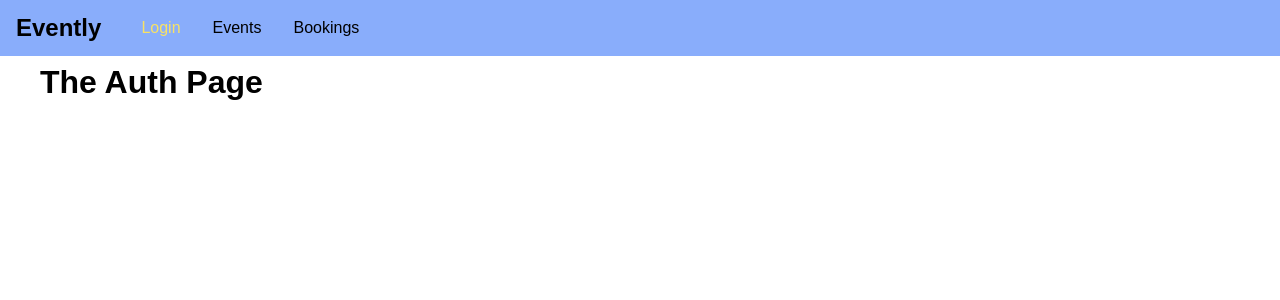
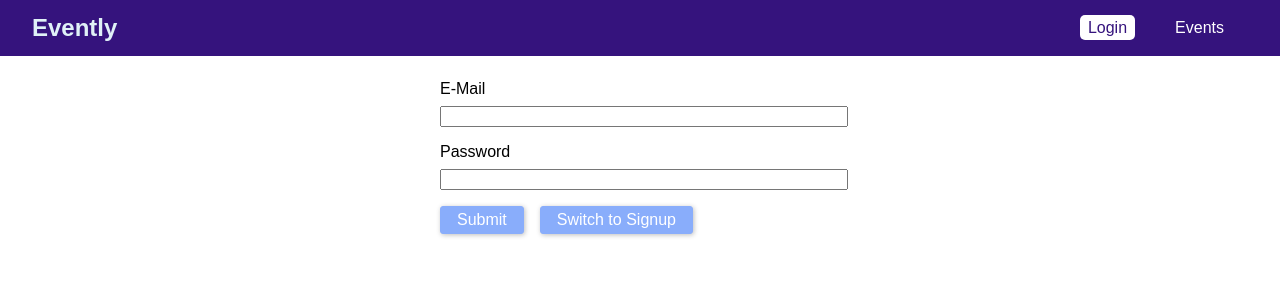
Before and after one commit to elian-cheng/booking-events-graphql, a React (Create React App) app in the folder frontend/: page /auth in a window 1280 px wide. Shown: the top 300 px of the page. Built offline with nearby package versions, Linux system fonts and the light colour scheme.

Commit message:
feat: add front-end authentication and context

```diff
--- a/frontend/src/App.js
+++ b/frontend/src/App.js
@@ -1,35 +1,76 @@
-import React from "react";
+import React, { useState } from "react";
 import { BrowserRouter, Routes, Route, Navigate } from "react-router-dom";
 
-import AuthPage from "./pages/Auth";
+import AuthPage from "./pages/AuthPage/AuthPage";
 import BookingsPage from "./pages/Bookings";
 import EventsPage from "./pages/Events";
 import Navigation from "./components/Navigation/Navigation";
+import AuthContext from "./context/authContext";
 
 function App() {
+  const [token, setToken] = useState(null);
+  const [userId, setUserId] = useState(null);
+
+  const login = (token, userId, tokenExpiration) => {
+    setToken(token);
+    setUserId(userId);
+  };
+
+  const logout = () => {
+    setToken(null);
+    setUserId(null);
+  };
+
   return (
     <BrowserRouter>
+      <AuthContext.Provider
+        value={{
+          token: token,
+          userId: userId,
+          login: login,
+          logout: logout
+        }}>
         <Navigation />
         <main className="main-content">
           <Routes>
+            {!token && (
               <Route
                 path="/"
                 element={<Navigate to="/auth" />}
               />
+            )}
+            {token && (
+              <Route
+                path="/"
+                element={<Navigate to="/events" />}
+              />
+            )}
+            {token && (
+              <Route
+                path="/auth"
+                element={<Navigate to="/events" />}
+              />
+            )}
+
+            {!token && (
               <Route
                 path="/auth"
                 element={<AuthPage />}
               />
+            )}
             <Route
               path="/events"
               element={<EventsPage />}
             />
+            {token && (
               <Route
                 path="/bookings"
                 element={<BookingsPage />}
               />
+            )}
           </Routes>
         </main>
+      </AuthContext.Provider>
     </BrowserRouter>
   );
 }
--- a/frontend/src/components/Navigation/Navigation.css
+++ b/frontend/src/components/Navigation/Navigation.css
@@ -4,15 +4,18 @@
   top: 0;
   width: 100%;
   height: 3.5rem;
-  background: #89adfb;
-  padding: 0 1rem;
+  background: #35137d;
+  padding: 0 2rem;
   display: flex;
   align-items: center;
+  justify-content: space-between;
+  box-sizing: border-box;
 }
 
 .main-navigation__logo h1 {
   margin: 0;
   font-size: 1.5rem;
+  color: #e0f1f7;
 }
 
 .main-navigation__items {
@@ -32,11 +35,14 @@
 
 .main-navigation__items a {
   text-decoration: none;
-  color: #000;
+  color: white;
+  padding: 0.25rem 0.5rem;
 }
 
 .main-navigation__items a:hover,
 .main-navigation__items a:active,
 .main-navigation__items a.active {
-  color: #f8e264;
+  background: #ffffff;
+  color: #35137d;
+  border-radius: 5px;
 }
--- a/frontend/src/components/Navigation/Navigation.js
+++ b/frontend/src/components/Navigation/Navigation.js
@@ -1,27 +1,36 @@
-import React from "react";
+import React, { useContext } from "react";
 import { NavLink } from "react-router-dom";
+import authContext from "../../context/authContext";
 
 import "./Navigation.css";
 
-const Navigation = props => (
+const Navigation = props => {
+  const authCtx = useContext(authContext);
+
+  return (
     <header className="main-navigation">
       <div className="main-navigation__logo">
         <h1>Evently</h1>
       </div>
       <nav className="main-navigation__items">
         <ul>
+          {!authCtx.token && (
             <li>
               <NavLink to="/auth">Login</NavLink>
             </li>
+          )}
           <li>
             <NavLink to="/events">Events</NavLink>
           </li>
+          {authCtx.token && (
             <li>
               <NavLink to="/bookings">Bookings</NavLink>
             </li>
+          )}
         </ul>
       </nav>
     </header>
   );
+};
 
 export default Navigation;
--- /dev/null
+++ b/frontend/src/context/authContext.js
@@ -0,0 +1,8 @@
+import React from "react";
+
+export default React.createContext({
+  token: null,
+  userId: null,
+  login: (token, userId, tokenExpiration) => {},
+  logout: () => {}
+});
--- a/frontend/src/pages/Auth.js
+++ /dev/null
@@ -1,9 +0,0 @@
-import React, { Component } from 'react';
-
-class AuthPage extends Component {
-  render() {
-    return <h1>The Auth Page</h1>;
-  }
-}
-
-export default AuthPage;
--- /dev/null
+++ b/frontend/src/pages/AuthPage/AuthPage.css
@@ -0,0 +1,37 @@
+.auth-form {
+  width: 25rem;
+  max-width: 80%;
+  margin: 5rem auto;
+}
+
+.form-control label,
+.form-control input {
+  width: 100%;
+  display: block;
+}
+
+.form-control label {
+  margin-bottom: 0.5rem;
+}
+
+.form-control {
+  margin-bottom: 1rem;
+}
+
+.form-actions button {
+  background: #89adfb;
+  font: inherit;
+  border: 1px solid #89adfb;
+  border-radius: 3px;
+  padding: 0.25rem 1rem;
+  margin-right: 1rem;
+  box-shadow: 1px 1px 5px rgba(0, 0, 0, 0.26);
+  color: white;
+  cursor: pointer;
+}
+
+.form-actions button:hover,
+.form-actions button:active {
+  background: #78a0f8;
+  border-color: #78a0f8;
+}
--- /dev/null
+++ b/frontend/src/pages/AuthPage/AuthPage.js
@@ -0,0 +1,108 @@
+import React, { useState, useRef, useContext } from "react";
+import authContext from "../../context/authContext";
+import "./AuthPage.css";
+
+const AuthPage = () => {
+  const [isLogin, setIsLogin] = useState(true);
+  const authCtx = useContext(authContext);
+  const emailEl = useRef();
+  const passwordEl = useRef();
+
+  const switchModeHandler = () => {
+    setIsLogin(prevState => !prevState);
+  };
+
+  const submitHandler = event => {
+    event.preventDefault();
+    const email = emailEl.current.value;
+    const password = passwordEl.current.value;
+
+    if (email.trim().length === 0 || password.trim().length === 0) {
+      return;
+    }
+
+    let requestBody = {
+      query: `
+    query {
+      login(email: "${email}", password: "${password}") {
+        userId
+        token
+        tokenExpiration
+      }
+    }
+  `
+    };
+
+    if (!isLogin) {
+      requestBody = {
+        query: `
+      mutation {
+        createUser(userInput: {email: "${email}", password: "${password}"}) {
+          _id
+          email
+        }
+      }
+    `
+      };
+    }
+
+    fetch("http://localhost:5000/graphql", {
+      method: "POST",
+      body: JSON.stringify(requestBody),
+      headers: {
+        "Content-Type": "application/json"
+      }
+    })
+      .then(res => {
+        if (res.status !== 200 && res.status !== 201) {
+          throw new Error("Failed!");
+        }
+        return res.json();
+      })
+      .then(resData => {
+        if (resData.data.login.token) {
+          authCtx.login(
+            resData.data.login.token,
+            resData.data.login.userId,
+            resData.data.login.tokenExpiration
+          );
+        }
+      })
+      .catch(err => {
+        console.log(err);
+      });
+  };
+
+  return (
+    <form
+      className="auth-form"
+      onSubmit={submitHandler}>
+      <div className="form-control">
+        <label htmlFor="email">E-Mail</label>
+        <input
+          type="email"
+          id="email"
+          ref={emailEl}
+        />
+      </div>
+      <div className="form-control">
+        <label htmlFor="password">Password</label>
+        <input
+          type="password"
+          id="password"
+          ref={passwordEl}
+        />
+      </div>
+      <div className="form-actions">
+        <button type="submit">Submit</button>
+        <button
+          type="button"
+          onClick={switchModeHandler}>
+          Switch to {isLogin ? "Signup" : "Login"}
+        </button>
+      </div>
+    </form>
+  );
+};
+
+export default AuthPage;
```
Also changed, not shown: 1 other file (tests, documents, lock files or other folders). Lines whose indentation alone changed are shown as unchanged.
